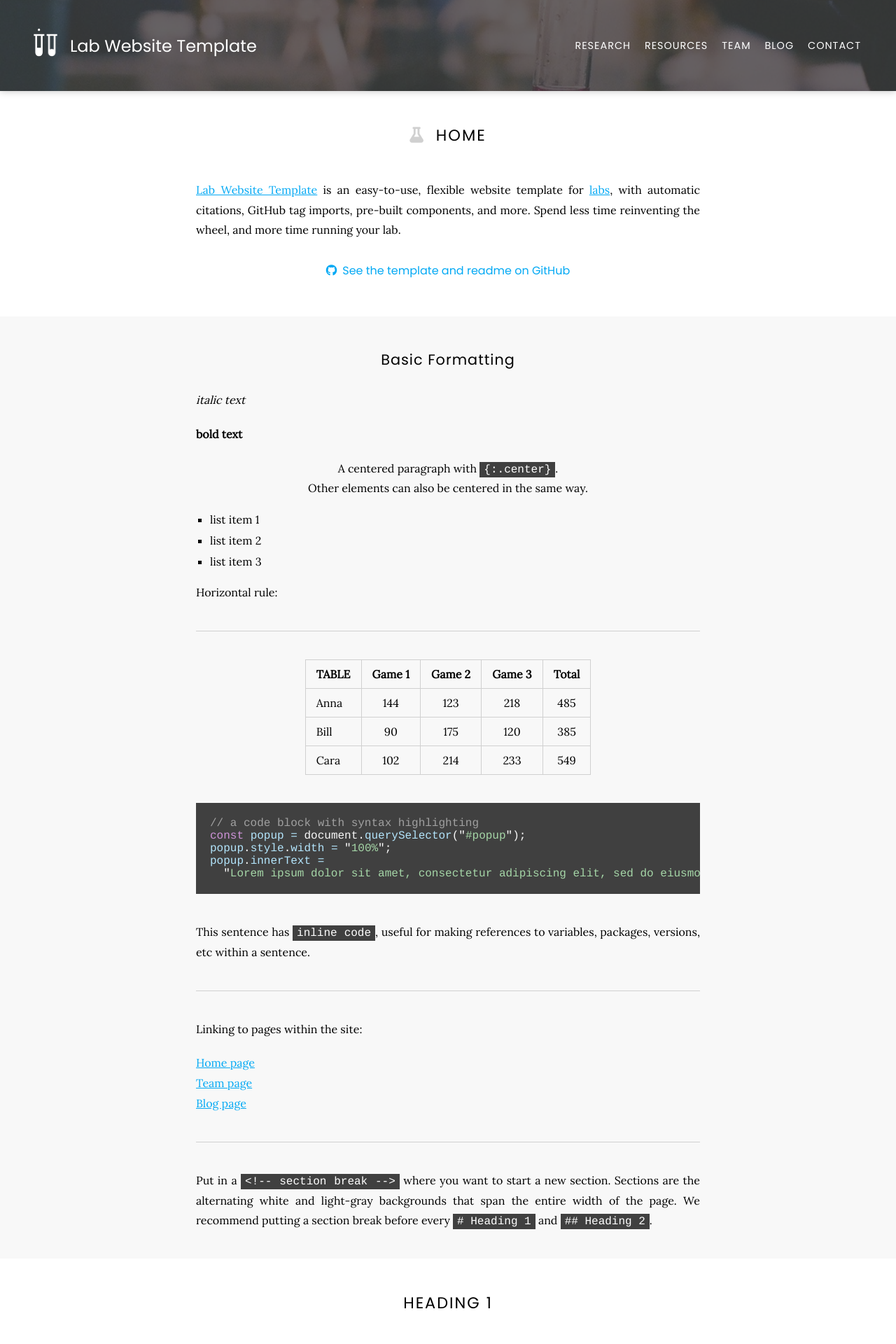
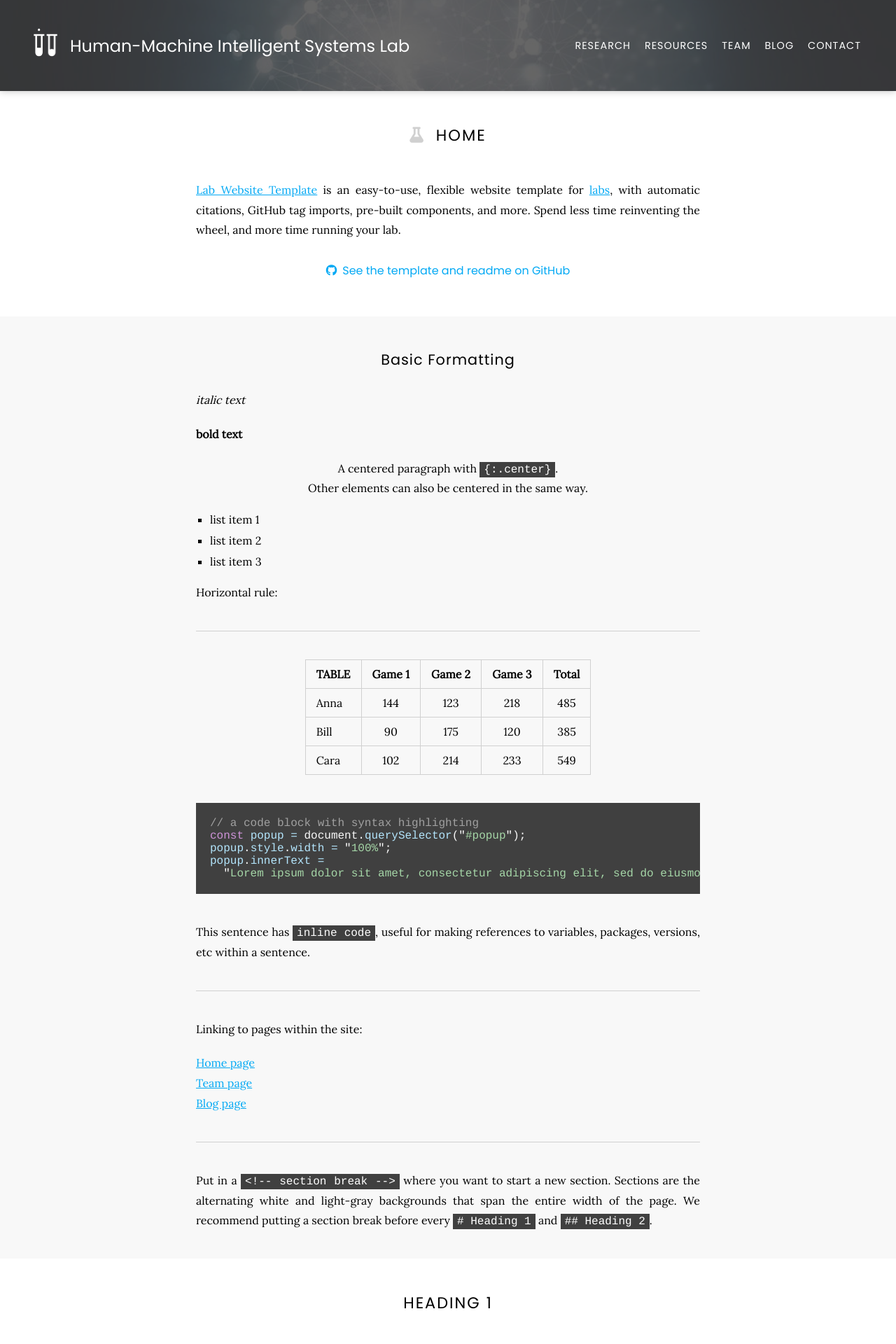
Before and after one commit to BillJr99/hmislab, a Jekyll site: the page built from index.md, in a window 1280 px wide. Shown: the top 1920 px of the page at 70% size. Built offline with Jekyll 4.4.1, drawn with Linux system fonts in a browser that asks for light colours; nearby versions of some CDN libraries.

Commit message:
initial config

```diff
--- a/_config.yml
+++ b/_config.yml
@@ -1,17 +1,17 @@
 # https://jekyllrb.com/docs/configuration/
 
 # site-wide variables
-title: Lab Website Template # title of site, used in tab name and elsewhere
-email: jane.smith@gmail.com # default email
-google: Jane Smith # default name to search on Google Scholar
-github: fakelab # default GitHub user/org, without the @
-twitter: faketwitterhandle # default Twitter handle, without the @
-instagram: fakeinstagramhandle # default Instagram handle, without the @
-youtube: fakeyoutubechannel # default YouTube channel handle
+title: Human-Machine Intelligent Systems Lab # title of site, used in tab name and elsewhere
+email: billmongan@gmail.com # default email
+google: William Mongan # default name to search on Google Scholar
+github: billjr99 # default GitHub user/org, without the @
+#twitter: faketwitterhandle # default Twitter handle, without the @
+#instagram: fakeinstagramhandle # default Instagram handle, without the @
+#youtube: fakeyoutubechannel # default YouTube channel handle
 
 # base directory where site is hosted
 # set to "" if hosting at a custom domain, eg yoursite.com
-baseurl: /lab-website-template
+baseurl: "" #/lab-website-template
 
 # default front matter parameters for markdown files
 # defaults can be overridden on a particular page, eg:
@@ -24,8 +24,8 @@ defaults:
   - scope:
       path: ""
     values:
-      description: An easy-to-use, flexible website template for labs, with automatic citations, GitHub tag imports, pre-built components, and more. # description that will show under search engine results
-      background: images/test-tube.jpg # background image in header and footer
+      description: A use-inspired research group developing and applying machine learning techniques for improved quality-of-life. # description that will show under search engine results
+      background: images/network.jpg #images/test-tube.jpg # background image in header and footer
       layout: default
   # markdown files in /_members
   - scope:
```
